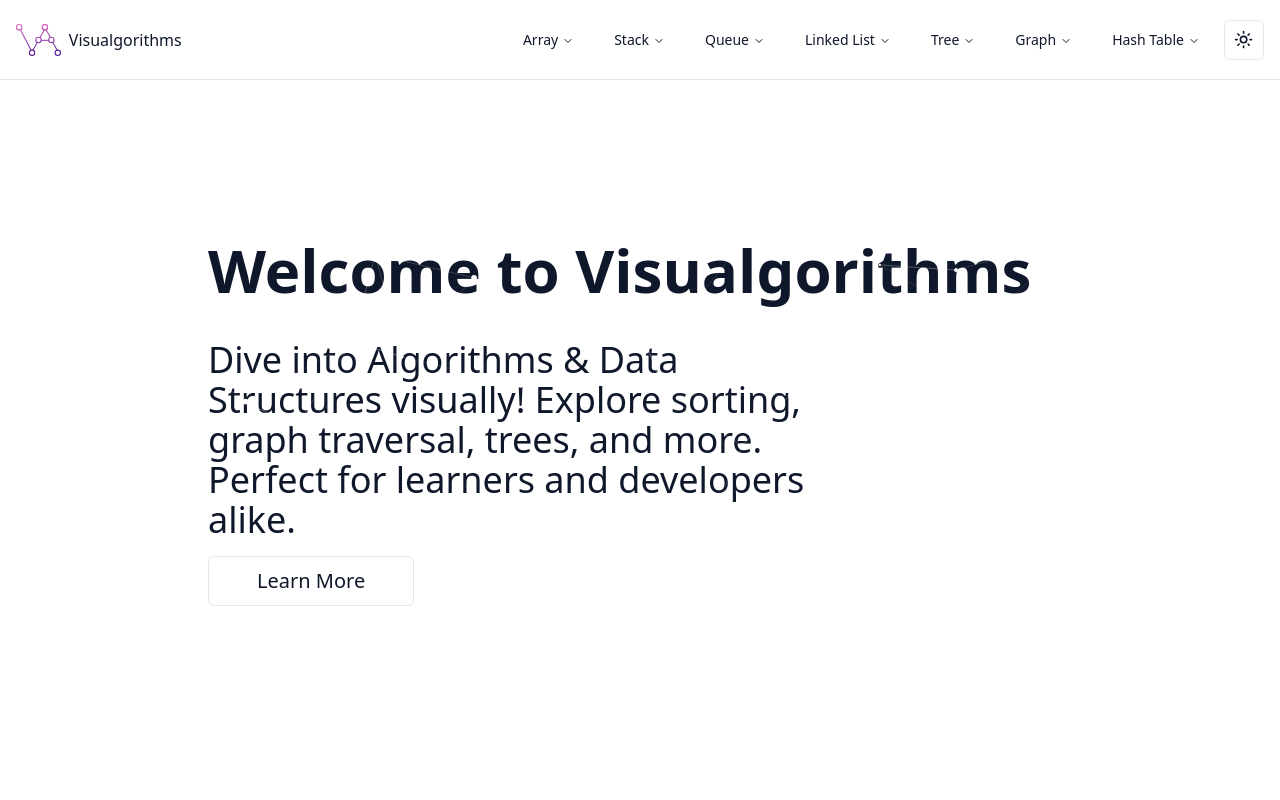
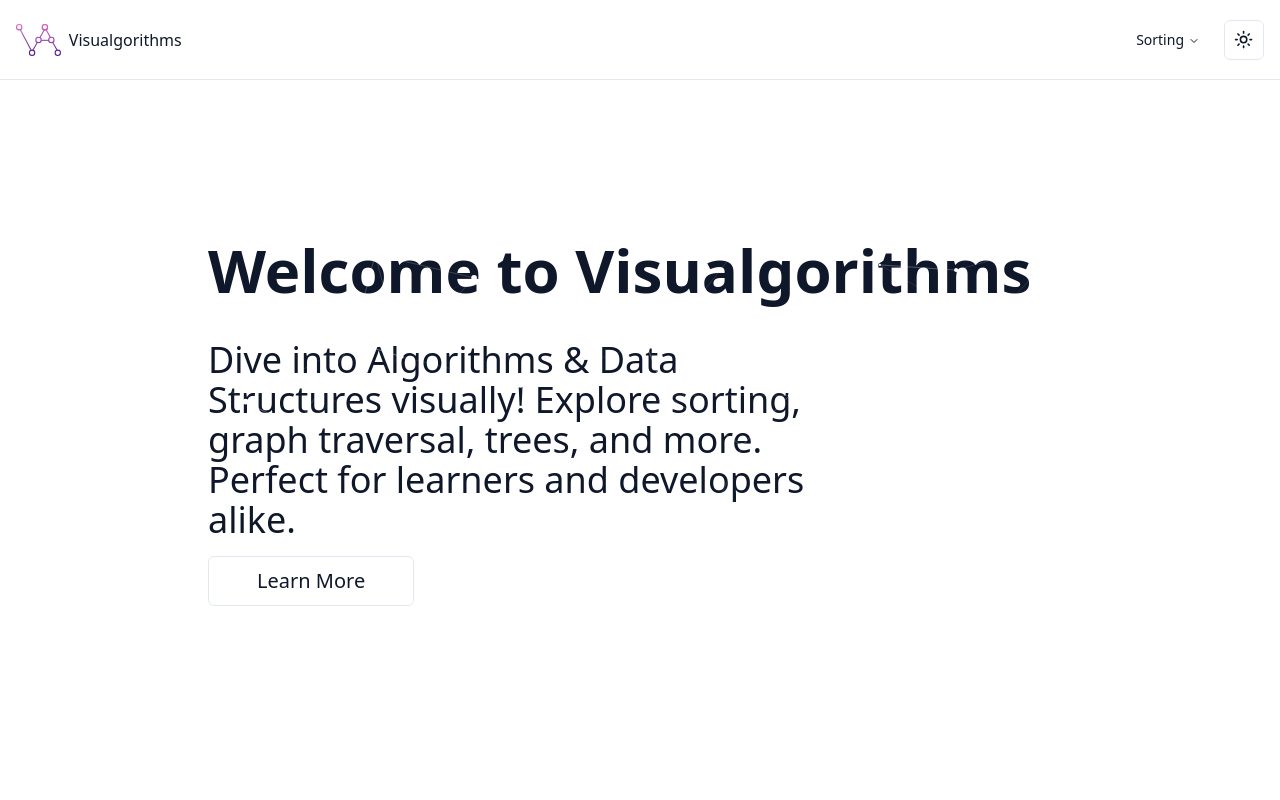
Before and after one commit to jhutchings99/algorithm-visualizer, a Next.js app in the folder src/public/: page / in a window 1280 px wide. Shown: the top 800 px of the page. Built offline with nearby package versions, Linux system fonts and the light colour scheme.

Commit message:
style: hide unused nav links for now

```diff
--- a/src/public/app/layout.tsx
+++ b/src/public/app/layout.tsx
@@ -26,7 +26,7 @@ export default function RootLayout({
     <html lang="en" suppressHydrationWarning>
       <body
         className={cn(
-          "min-h-screen bg-background font-sans antialiased max-w-screen overflow-hidden",
+          "min-h-screen bg-background font-sans antialiased max-w-screen overflow-x-hidden",
           fontSans.variable
         )}
       >
--- a/src/public/components/main-navigation.tsx
+++ b/src/public/components/main-navigation.tsx
@@ -47,12 +47,6 @@ const array: { title: string; href: string; description: string }[] = [
     href: "/array/selection-sort",
     description:
       "A simple sorting algorithm that divides the input list into two parts: a sorted sublist and an unsorted sublist.",
-  },
-  {
-    title: "Heap Sort",
-    href: "/array/heap-sort",
-    description:
-      "A comparison-based sorting algorithm that uses a binary heap data structure to sort elements.",
   },
 ];
 
@@ -279,7 +273,7 @@ export default function MainNavigation() {
         <div className="flex gap-2">
           <NavigationMenuItem>
             <NavigationMenuTrigger className="bg-transparent">
-              Array
+              Sorting
             </NavigationMenuTrigger>
             <NavigationMenuContent>
               <ul className="grid w-[400px] gap-3 p-4 md:w-[500px] md:grid-cols-2 lg:w-[600px] ">
@@ -295,7 +289,7 @@ export default function MainNavigation() {
               </ul>
             </NavigationMenuContent>
           </NavigationMenuItem>
-          <NavigationMenuItem>
+          {/* <NavigationMenuItem>
             <NavigationMenuTrigger className="bg-transparent">
               Stack
             </NavigationMenuTrigger>
@@ -402,7 +396,7 @@ export default function MainNavigation() {
                 ))}
               </ul>
             </NavigationMenuContent>
-          </NavigationMenuItem>
+          </NavigationMenuItem> */}
           <NavigationMenuItem>
             <ModeToggle />
           </NavigationMenuItem>
```
